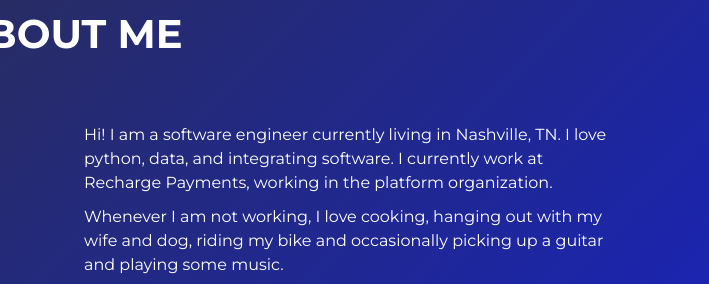
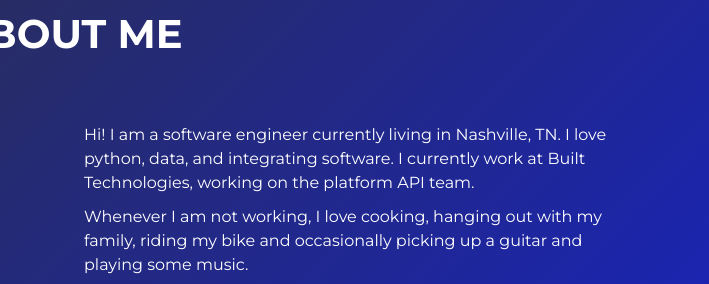
Before and after one commit to harringtonben/new-website, a Gatsby site: page / in a window 1280 px wide. Shown: the part 840-1124 px from the top of the page, 571-1280 px from the left. Built offline with nearby package versions, Linux system fonts and the light colour scheme; Gatsby itself is replaced by a stand-in of ours.

Commit message:
updates company again (#3)

```diff
--- a/src/mock/data.js
+++ b/src/mock/data.js
@@ -18,8 +18,8 @@ export const heroData = {
 // ABOUT DATA
 export const aboutData = {
   img: 'headshot.jpg',
-  paragraphOne: 'Hi! I am a software engineer currently living in Nashville, TN. I love python, data, and integrating software. I currently work at Recharge Payments, working in the platform organization.',
-  paragraphTwo: 'Whenever I am not working, I love cooking, hanging out with my wife and dog, riding my bike and occasionally picking up a guitar and playing some music.',
+  paragraphOne: 'Hi! I am a software engineer currently living in Nashville, TN. I love python, data, and integrating software. I currently work at Built Technologies, working on the platform API team.',
+  paragraphTwo: 'Whenever I am not working, I love cooking, hanging out with my family, riding my bike and occasionally picking up a guitar and playing some music.',
   paragraphThree: 'And of course...Crocs. They are hands down the most comfortable shoe out there and they have a pair for any occasion.',
   resume: '', // if no resume, the button will not show up
 };
```
